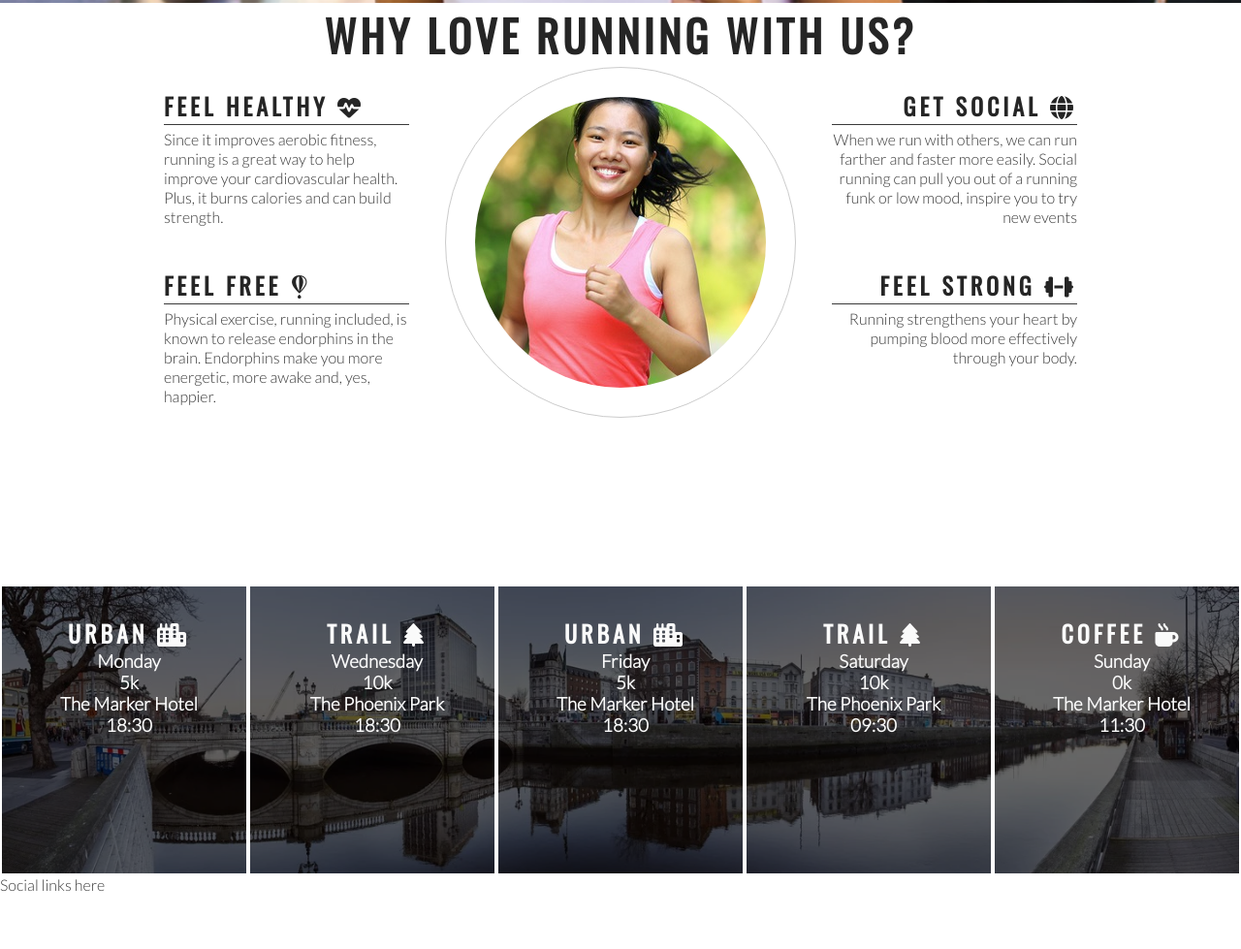
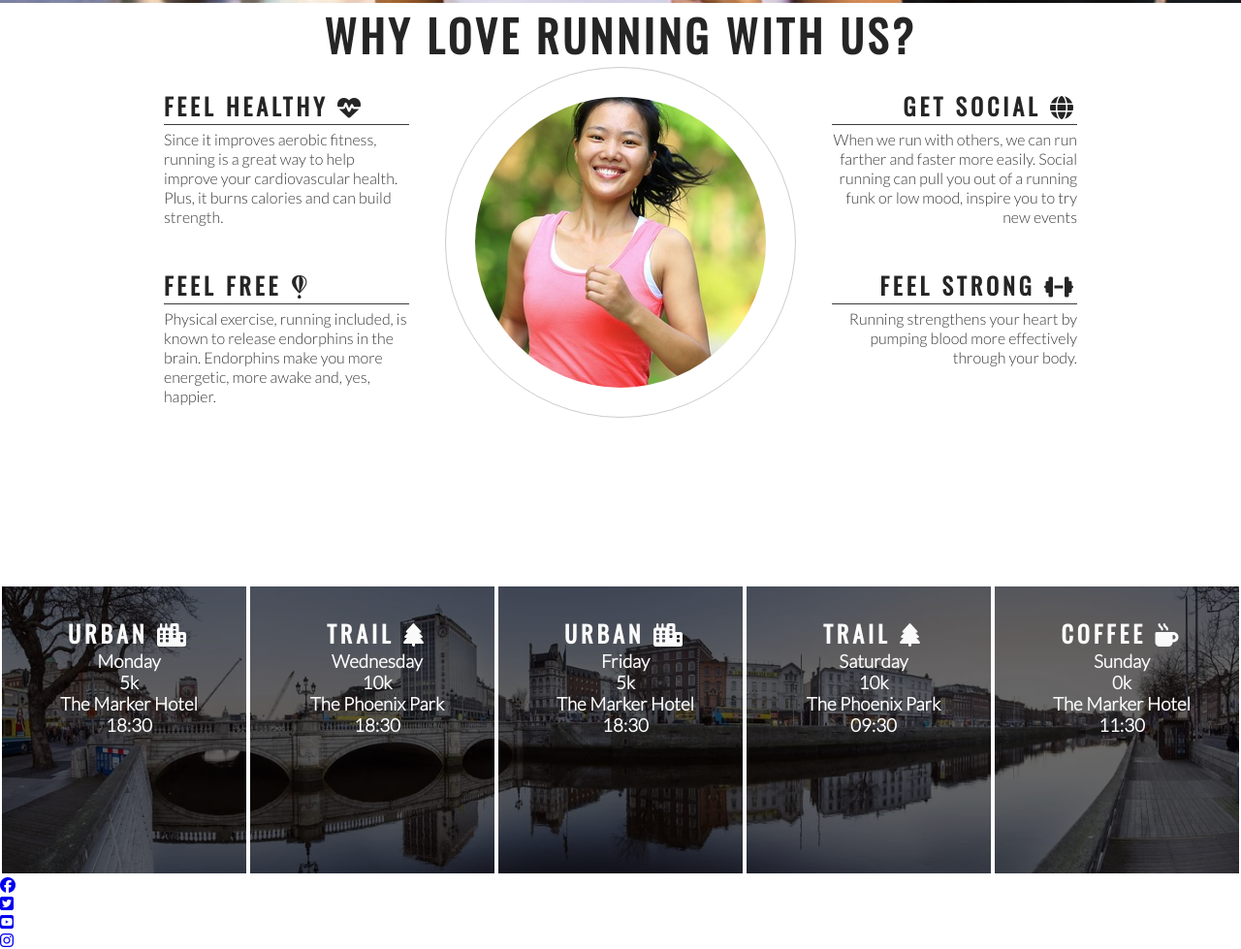
Before and after one commit to hardingrichard/love-running-project, a plain HTML site: page index.html in a window 1280 px wide. Shown: the part 672-1651 px from the top of the page at 97% size. Before the commit the page ends 1594 px from the top, so only its background shows below. Drawn offline with nearby package versions, Linux system fonts and the light colour scheme.

Commit message:
Add social media icons to footer

```diff
--- a/index.html
+++ b/index.html
@@ -117,7 +117,20 @@
         </div>
     </section>
     <footer>
-        Social links here
+        <ul>
+            <li>
+                <a href="https://facebook.com" target="_blank" rel="noopener" aria-label="visit our Facebook page (opens in a new tab)"><i class="fab fa-facebook"></i></a>
+            </li>
+            <li>
+                <a href="https://twitter.com" target="_blank" rel="noopener" aria-label="visit our Twitter page (opens in a new tab)"><i class="fab fa-twitter-square"></i></a>
+            </li>
+            <li>
+                <a href="https://youtube.com" target="_blank" rel="noopener" aria-label="visit our Youtube page (opens in a new tab)"><i class="fab fa-youtube-square"></i></i></a>
+            </li>
+            <li>
+                <a href="https://instagram.com" target="_blank" rel="noopener" aria-label="visit our Instagram page (opens in a new tab)"><i class="fab fa-instagram"></i></i></a>
+            </li>
+        </ul>
     </footer>
 
     <!-- Font Awesome Script-->
```
